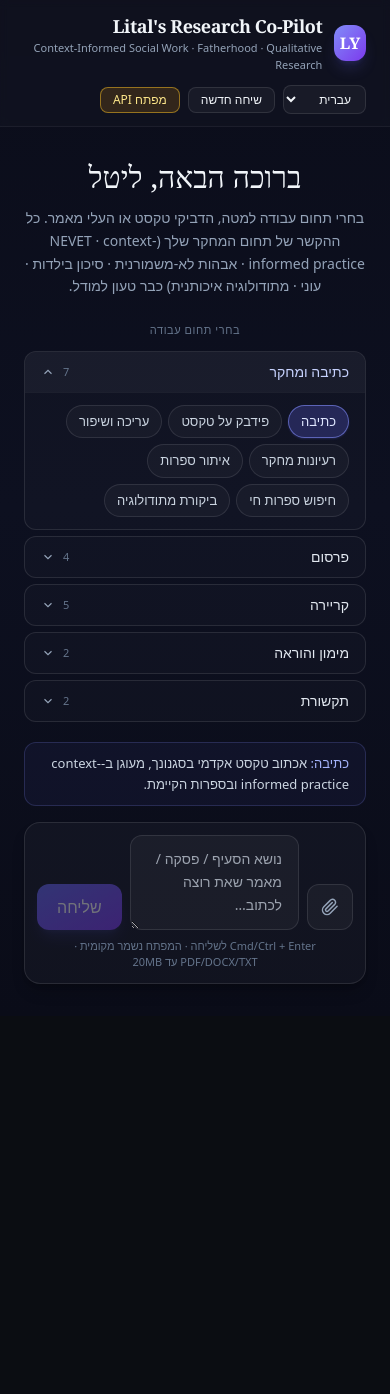
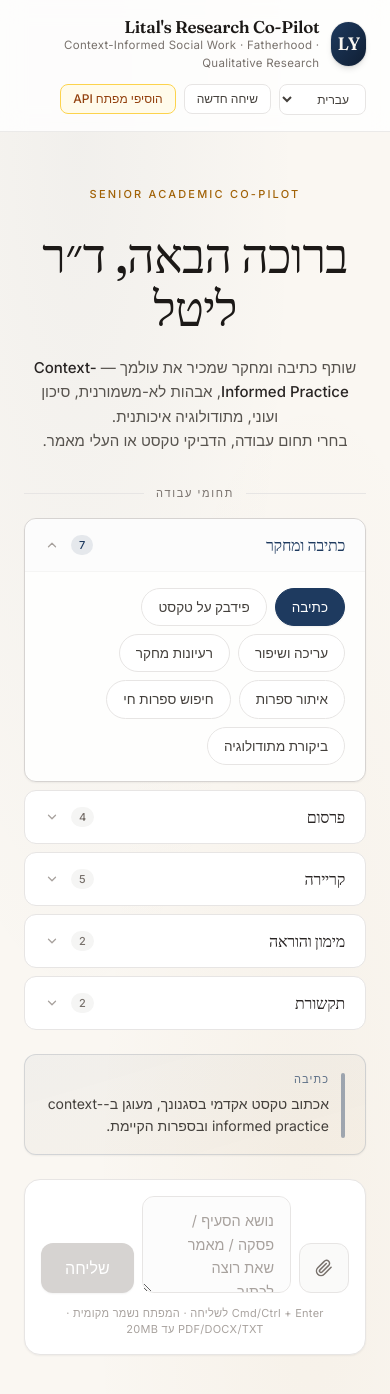
Before and after one commit to michaelavs-1/lital-research-assistant, a Next.js app: page / in a window 390 px wide. Before the commit the page ends 1016 px from the top, so only its background shows below. Built offline with nearby package versions, Linux system fonts and the light colour scheme.

Commit message:
UI redesign: warm paper palette, Fraunces display font, refined cards

```diff
--- a/app/globals.css
+++ b/app/globals.css
@@ -3,7 +3,32 @@
 @tailwind utilities;
 
 html, body { height: 100%; }
-body { background:#0b0d12; color:#e6e8ee; font-family: ui-sans-serif, system-ui, -apple-system, "Segoe UI", "Heebo", "Assistant", Arial; }
-.rtl { direction: rtl; text-align: right; }
-.bubble { white-space: pre-wrap; line-height: 1.7; }
-.bubble pre { background:#0f1320; padding:10px; border-radius:8px; overflow:auto; }
+
+body {
+  background: #faf7f2;
+  color: #1c1917;
+  font-family: 'Inter', 'Heebo', ui-sans-serif, system-ui, -apple-system, "Segoe UI", "Assistant", Arial;
+  -webkit-font-smoothing: antialiased;
+  -moz-osx-font-smoothing: grayscale;
+}
+
+.font-display {
+  font-family: 'Fraunces', 'Playfair Display', 'Georgia', 'Heebo', serif;
+  font-optical-sizing: auto;
+  letter-spacing: -0.015em;
+}
+
+.bubble { white-space: pre-wrap; line-height: 1.75; }
+.bubble pre { background: #f5f1ea; padding: 12px; border-radius: 10px; overflow: auto; }
+
+.paper-bg {
+  background-color: #faf7f2;
+  background-image:
+    radial-gradient(at 20% 10%, rgba(30, 58, 95, 0.04) 0px, transparent 50%),
+    radial-gradient(at 80% 90%, rgba(161, 98, 7, 0.04) 0px, transparent 50%);
+}
+
+::-webkit-scrollbar { width: 10px; height: 10px; }
+::-webkit-scrollbar-track { background: transparent; }
+::-webkit-scrollbar-thumb { background: #d6d3d1; border-radius: 10px; border: 2px solid #faf7f2; }
+::-webkit-scrollbar-thumb:hover { background: #a8a29e; }
--- a/app/layout.jsx
+++ b/app/layout.jsx
@@ -8,6 +8,14 @@ export const metadata = {
 export default function RootLayout({ children }) {
   return (
     <html lang="he" dir="rtl">
+      <head>
+        <link rel="preconnect" href="https://fonts.googleapis.com" />
+        <link rel="preconnect" href="https://fonts.gstatic.com" crossOrigin="anonymous" />
+        <link
+          href="https://fonts.googleapis.com/css2?family=Fraunces:ital,opsz,wght@0,9..144,400;0,9..144,500;0,9..144,600;0,9..144,700;1,9..144,400&family=Inter:wght@400;500;600;700&family=Heebo:wght@400;500;600;700&display=swap"
+          rel="stylesheet"
+        />
+      </head>
       <body>{children}</body>
     </html>
   );
--- a/app/page.jsx
+++ b/app/page.jsx
@@ -148,46 +148,46 @@ export default function Page() {
   const empty = messages.length === 0;
 
   return (
-    <div className="min-h-screen bg-gradient-to-b from-[#0b0d1a] via-[#0d1020] to-[#0a0c18] text-slate-100">
-      <header className="border-b border-white/5 backdrop-blur-sm bg-white/[0.02] sticky top-0 z-30">
-        <div className="max-w-5xl mx-auto px-6 py-3 flex flex-wrap gap-3 items-center justify-between">
+    <div className="min-h-screen paper-bg text-stone-900">
+      <header className="bg-white/80 backdrop-blur-md border-b border-stone-200/80 sticky top-0 z-30">
+        <div className="max-w-5xl mx-auto px-6 py-4 flex flex-wrap gap-3 items-center justify-between">
           <div className="flex items-center gap-3">
-            <div className="w-9 h-9 rounded-xl bg-gradient-to-br from-indigo-400 to-violet-600 flex items-center justify-center font-serif text-base font-semibold text-white shadow-lg shadow-indigo-500/20">LY</div>
+            <div className="w-11 h-11 rounded-full bg-gradient-to-br from-[#1e3a5f] to-[#0f1e33] flex items-center justify-center font-display text-lg font-semibold text-[#faf7f2] shadow-md ring-1 ring-stone-900/5">LY</div>
             <div>
-              <div className="text-lg font-serif font-semibold tracking-tight">Lital&apos;s Research Co-Pilot</div>
-              <div className="text-[11px] text-slate-400 font-light">Context-Informed Social Work · Fatherhood · Qualitative Research</div>
+              <div className="text-[17px] font-display font-semibold tracking-tight text-stone-900 leading-tight">Lital&apos;s Research Co-Pilot</div>
+              <div className="text-[11.5px] text-stone-500 font-normal tracking-wide">Context-Informed Social Work · Fatherhood · Qualitative Research</div>
             </div>
           </div>
           <div className="flex gap-2 items-center">
             <select
               value={lang}
               onChange={(e) => setLang(e.target.value)}
-              className="bg-white/[0.04] border border-white/10 rounded-lg px-2.5 py-1 text-xs hover:bg-white/[0.08] transition"
+              className="bg-white border border-stone-200 rounded-lg px-3 py-1.5 text-xs hover:border-stone-300 hover:bg-stone-50 transition text-stone-700 cursor-pointer"
             >
               <option value="he">עברית</option>
               <option value="en">English</option>
             </select>
-            <button onClick={reset} className="text-xs bg-white/[0.04] hover:bg-white/[0.08] border border-white/10 rounded-lg px-3 py-1 transition">
+            <button onClick={reset} className="text-xs bg-white hover:bg-stone-50 border border-stone-200 hover:border-stone-300 rounded-lg px-3 py-1.5 transition text-stone-700 font-medium">
               שיחה חדשה
             </button>
             <button
               onClick={() => { setKeyDraft(apiKey); setShowSettings(true); }}
-              className={"text-xs rounded-lg px-3 py-1 border transition " + (apiKey ? "bg-white/[0.04] hover:bg-white/[0.08] border-white/10" : "bg-amber-500/15 hover:bg-amber-500/25 border-amber-400/50 text-amber-200")}
+              className={"text-xs rounded-lg px-3 py-1.5 border transition font-medium " + (apiKey ? "bg-white hover:bg-stone-50 border-stone-200 hover:border-stone-300 text-stone-700" : "bg-amber-50 hover:bg-amber-100 border-amber-300 text-amber-800")}
             >
-              מפתח API
+              {apiKey ? "מפתח API" : "הוסיפי מפתח API"}
             </button>
           </div>
         </div>
       </header>
 
       {showSettings && (
-        <div className="fixed inset-0 bg-black/70 backdrop-blur-sm z-50 flex items-center justify-center p-4" onClick={() => setShowSettings(false)}>
-          <div className="bg-[#111425] border border-white/10 rounded-2xl max-w-lg w-full p-6 space-y-4 shadow-2xl" onClick={(e) => e.stopPropagation()}>
-            <div className="text-lg font-serif font-semibold">מפתח OpenAI</div>
-            <div className="text-sm text-slate-300 leading-relaxed">
-              הדביקי כאן את מפתח ה-API שלך (מתחיל ב-<code dir="ltr" className="bg-white/5 px-1 rounded">sk-</code>).
+        <div className="fixed inset-0 bg-stone-900/40 backdrop-blur-sm z-50 flex items-center justify-center p-4" onClick={() => setShowSettings(false)}>
+          <div className="bg-white rounded-2xl max-w-lg w-full p-7 space-y-4 shadow-2xl ring-1 ring-stone-900/5" onClick={(e) => e.stopPropagation()}>
+            <div className="text-xl font-display font-semibold text-stone-900">מפתח OpenAI</div>
+            <div className="text-sm text-stone-600 leading-relaxed">
+              הדביקי כאן את מפתח ה-API שלך (מתחיל ב-<code dir="ltr" className="bg-stone-100 px-1.5 py-0.5 rounded text-stone-800 text-[12px]">sk-</code>).
               נשמר מקומית בדפדפן. להשגה:
-              <a href="https://platform.openai.com/api-keys" target="_blank" rel="noreferrer" className="text-indigo-300 hover:text-indigo-200 underline mx-1">platform.openai.com/api-keys</a>
+              <a href="https://platform.openai.com/api-keys" target="_blank" rel="noreferrer" className="text-[#1e3a5f] hover:text-[#0f1e33] underline underline-offset-2 mx-1 font-medium">platform.openai.com/api-keys</a>
             </div>
             <input
               dir="ltr"
@@ -195,60 +195,71 @@ export default function Page() {
               value={keyDraft}
               onChange={(e) => setKeyDraft(e.target.value)}
               placeholder="sk-..."
-              className="w-full bg-white/[0.04] border border-white/10 rounded-xl px-3 py-2.5 outline-none focus:border-indigo-400 font-mono text-sm"
+              className="w-full bg-stone-50 border border-stone-200 rounded-xl px-4 py-3 outline-none focus:border-[#1e3a5f] focus:bg-white font-mono text-sm transition"
               autoFocus
             />
-            <div className="flex gap-2 justify-end">
-              <button onClick={() => setShowSettings(false)} className="px-4 py-2 rounded-lg bg-white/[0.04] hover:bg-white/[0.08] border border-white/10 text-sm transition">ביטול</button>
-              <button onClick={saveKey} disabled={!keyDraft.trim()} className="px-4 py-2 rounded-lg bg-indigo-500 hover:bg-indigo-400 disabled:opacity-40 text-sm font-medium transition">שמירה</button>
+            <div className="flex gap-2 justify-end pt-1">
+              <button onClick={() => setShowSettings(false)} className="px-4 py-2 rounded-lg bg-white hover:bg-stone-50 border border-stone-200 text-sm font-medium text-stone-700 transition">ביטול</button>
+              <button onClick={saveKey} disabled={!keyDraft.trim()} className="px-5 py-2 rounded-lg bg-[#1e3a5f] hover:bg-[#0f1e33] disabled:opacity-40 disabled:cursor-not-allowed text-sm font-medium text-white transition shadow-sm">שמירה</button>
             </div>
-            <div className="text-[11px] text-slate-500">עלויות ה-API מחויבות ישירות לחשבון ה-OpenAI שלך.</div>
+            <div className="text-[11.5px] text-stone-500 pt-1">עלויות ה-API מחויבות ישירות לחשבון ה-OpenAI שלך.</div>
           </div>
         </div>
       )}
 
-      <div className="max-w-5xl mx-auto px-6 pb-8">
+      <div className="max-w-5xl mx-auto px-6 pb-10">
         {empty && (
-          <section className="pt-8 pb-6 text-center space-y-3">
-            <div className="text-3xl font-serif font-medium text-slate-100">ברוכה הבאה, ליטל</div>
-            <div className="text-slate-400 text-sm leading-relaxed max-w-2xl mx-auto">
-              בחרי תחום עבודה למטה, הדביקי טקסט או העלי מאמר. כל ההקשר של תחום המחקר שלך
-              (NEVET · context-informed practice · אבהות לא-משמורנית · סיכון בילדות · עוני · מתודולוגיה איכותנית)
-              כבר טעון למודל.
+          <section className="pt-12 pb-8 text-center space-y-4">
+            <div className="inline-block">
+              <div className="text-[11px] uppercase tracking-[0.2em] text-[#a16207] font-medium mb-3">Senior Academic Co-Pilot</div>
             </div>
+            <h1 className="font-display text-5xl md:text-[56px] font-medium text-stone-900 leading-[1.1]">
+              ברוכה הבאה, ד״ר ליטל
+            </h1>
+            <p className="text-stone-600 text-[15px] leading-relaxed max-w-2xl mx-auto pt-1">
+              שותף כתיבה ומחקר שמכיר את עולמך —
+              <span className="text-stone-800 font-medium"> Context-Informed Practice</span>,
+              אבהות לא-משמורנית, סיכון ועוני, מתודולוגיה איכותנית.
+              <br />
+              בחרי תחום עבודה, הדביקי טקסט או העלי מאמר.
+            </p>
           </section>
         )}
 
         {empty && (
-          <section className="mb-5" dir="rtl">
-            <div className="text-[11px] font-medium tracking-wider text-slate-500 mb-3 text-center">בחרי תחום עבודה</div>
-            <div className="space-y-1.5 max-w-3xl mx-auto">
+          <section className="mb-6" dir="rtl">
+            <div className="flex items-center gap-3 mb-4 max-w-3xl mx-auto">
+              <div className="h-px flex-1 bg-stone-200"></div>
+              <div className="text-[11px] font-medium tracking-[0.15em] text-stone-500 uppercase">תחומי עבודה</div>
+              <div className="h-px flex-1 bg-stone-200"></div>
+            </div>
+            <div className="space-y-2 max-w-3xl mx-auto">
               {CATEGORIES.map((cat) => {
                 const open = expandedCat === cat.name;
                 const hasActive = cat.modes.includes(mode);
                 return (
-                  <div key={cat.name} className="border border-white/10 rounded-xl bg-white/[0.02] overflow-hidden">
+                  <div key={cat.name} className={"border rounded-xl bg-white overflow-hidden transition-all " + (open || hasActive ? "border-stone-300 shadow-sm" : "border-stone-200 hover:border-stone-300")}>
                     <button
                       onClick={() => setExpandedCat(open ? "" : cat.name)}
-                      className={"w-full flex items-center justify-between px-4 py-2.5 text-sm transition " + (open ? "bg-white/[0.04]" : "hover:bg-white/[0.03]")}
+                      className={"w-full flex items-center justify-between px-5 py-3.5 text-[15px] transition group " + (open ? "bg-stone-50/50" : "hover:bg-stone-50/40")}
                     >
-                      <span className={"font-medium " + (hasActive ? "text-indigo-200" : "text-slate-200")}>{cat.name}</span>
-                      <span className="flex items-center gap-2">
-                        <span className="text-[11px] text-slate-500">{cat.modes.length}</span>
-                        <svg width="14" height="14" viewBox="0 0 24 24" fill="none" stroke="currentColor" strokeWidth="2" className={"text-slate-400 transition-transform " + (open ? "rotate-180" : "")}><polyline points="6 9 12 15 18 9"/></svg>
+                      <span className={"font-display font-medium text-[16px] " + (hasActive ? "text-[#1e3a5f]" : "text-stone-800 group-hover:text-stone-900")}>{cat.name}</span>
+                      <span className="flex items-center gap-3">
+                        <span className={"text-[11px] font-medium px-2 py-0.5 rounded-full " + (hasActive ? "bg-[#1e3a5f]/10 text-[#1e3a5f]" : "bg-stone-100 text-stone-500")}>{cat.modes.length}</span>
+                        <svg width="14" height="14" viewBox="0 0 24 24" fill="none" stroke="currentColor" strokeWidth="2.2" strokeLinecap="round" strokeLinejoin="round" className={"text-stone-400 transition-transform " + (open ? "rotate-180" : "")}><polyline points="6 9 12 15 18 9"/></svg>
                       </span>
                     </button>
                     {open && (
-                      <div className="flex flex-wrap gap-1.5 px-4 py-3 border-t border-white/5">
+                      <div className="flex flex-wrap gap-2 px-5 py-4 border-t border-stone-100 bg-stone-50/30">
                         {cat.modes.map((k) => (
                           <button
                             key={k}
                             onClick={() => setMode(k)}
                             className={
-                              "text-[13px] px-3 py-1.5 rounded-full border transition-all " +
+                              "text-[13.5px] px-4 py-2 rounded-full border font-medium transition-all " +
                               (mode === k
-                                ? "bg-indigo-500/25 border-indigo-400/60 text-indigo-100 shadow-sm shadow-indigo-500/20"
-                                : "bg-white/[0.03] border-white/10 text-slate-300 hover:bg-white/[0.08] hover:border-white/20")
+                                ? "bg-[#1e3a5f] border-[#1e3a5f] text-white shadow-sm"
+                                : "bg-white border-stone-200 text-stone-700 hover:border-[#1e3a5f]/40 hover:text-[#1e3a5f] hover:bg-[#1e3a5f]/[0.03]")
                             }
                           >
                             {MODES[k].label}
@@ -264,17 +275,17 @@ export default function Page() {
         )}
 
         {!empty && (
-          <div className="sticky top-[60px] z-20 -mx-6 px-6 py-2 bg-[#0b0d1a]/80 backdrop-blur-sm border-b border-white/5">
+          <div className="sticky top-[73px] z-20 -mx-6 px-6 py-2.5 bg-[#faf7f2]/90 backdrop-blur-md border-b border-stone-200/60">
             <div className="flex flex-wrap gap-1.5 justify-center">
               {Object.keys(MODES).map((k) => (
                 <button
                   key={k}
                   onClick={() => setMode(k)}
                   className={
-                    "text-[12px] px-2.5 py-1 rounded-full border transition-all " +
+                    "text-[12px] px-2.5 py-1 rounded-full border transition-all font-medium " +
                     (mode === k
-                      ? "bg-indigo-500/25 border-indigo-400/60 text-indigo-100"
-                      : "bg-white/[0.03] border-white/10 text-slate-400 hover:bg-white/[0.08]")
+                      ? "bg-[#1e3a5f] border-[#1e3a5f] text-white"
+                      : "bg-white border-stone-200 text-stone-600 hover:border-stone-300 hover:text-stone-900")
                   }
                 >
                   {MODES[k].label}
@@ -284,23 +295,29 @@ export default function Page() {
           </div>
         )}
 
-        <div className="text-[13px] text-slate-300 bg-indigo-500/[0.06] border border-indigo-400/20 rounded-xl px-4 py-2.5 my-4 leading-relaxed">
-          <span className="text-indigo-300 font-medium">{MODES[mode].label}:</span> {MODES[mode].hint}
+        <div className="bg-gradient-to-br from-[#1e3a5f]/[0.04] to-[#a16207]/[0.03] border border-[#1e3a5f]/15 rounded-xl px-5 py-4 my-6 leading-relaxed shadow-sm">
+          <div className="flex items-start gap-3">
+            <div className="w-1 self-stretch bg-[#1e3a5f]/40 rounded-full flex-shrink-0 mt-0.5"></div>
+            <div className="flex-1">
+              <div className="text-[11px] font-medium tracking-[0.1em] uppercase text-[#1e3a5f]/70 mb-1">{MODES[mode].label}</div>
+              <div className="text-[14px] text-stone-700">{MODES[mode].hint}</div>
+            </div>
+          </div>
         </div>
 
         {!empty && (
-          <main ref={scrollerRef} className="space-y-5 mb-5">
+          <main ref={scrollerRef} className="space-y-6 mb-6">
             {messages.map((m, i) => (
               <div key={i}>
-                <div className="text-[11px] uppercase tracking-wider text-slate-500 mb-1.5">
+                <div className="text-[11px] uppercase tracking-[0.12em] text-stone-500 mb-2 font-medium">
                   {m.role === "user" ? "את" : "Co-Pilot"}
                 </div>
                 <div
                   className={
-                    "rounded-2xl px-5 py-3.5 border leading-relaxed whitespace-pre-wrap " +
+                    "rounded-2xl px-6 py-4 border leading-relaxed whitespace-pre-wrap bubble " +
                     (m.role === "user"
-                      ? "bg-indigo-500/10 border-indigo-400/25 text-slate-100"
-                      : "bg-white/[0.03] border-white/10 text-slate-200")
+                      ? "bg-white border-stone-200 text-stone-800 shadow-sm"
+                      : "bg-[#1e3a5f]/[0.025] border-[#1e3a5f]/15 text-stone-800")
                   }
                 >
                   {m.content || (busy && i === messages.length - 1 ? "…" : "")}
@@ -310,10 +327,11 @@ export default function Page() {
           </main>
         )}
 
-        <div className="bg-white/[0.03] border border-white/10 rounded-2xl p-3 shadow-lg shadow-black/20">
+        <div className="bg-white border border-stone-200 rounded-2xl p-4 shadow-sm hover:shadow-md transition-shadow">
           {uploadedFile && (
-            <div className="mb-2 text-[12px] text-indigo-300 bg-indigo-500/10 border border-indigo-400/20 rounded-lg px-3 py-1.5 inline-block">
-              קובץ הועלה: {uploadedFile}
+            <div className="mb-3 text-[12px] text-[#1e3a5f] bg-[#1e3a5f]/[0.06] border border-[#1e3a5f]/20 rounded-lg px-3 py-1.5 inline-flex items-center gap-2">
+              <svg width="12" height="12" viewBox="0 0 24 24" fill="none" stroke="currentColor" strokeWidth="2.5" strokeLinecap="round" strokeLinejoin="round"><polyline points="20 6 9 17 4 12"/></svg>
+              <span className="font-medium">{uploadedFile}</span>
             </div>
           )}
           <div className="flex gap-2 items-end">
@@ -328,9 +346,11 @@ export default function Page() {
               onClick={() => fileInputRef.current?.click()}
               disabled={uploading}
               title="העלי מאמר (PDF/DOCX/TXT)"
-              className="shrink-0 h-[46px] w-[46px] flex items-center justify-center bg-white/[0.04] hover:bg-white/[0.08] border border-white/10 rounded-xl text-slate-400 hover:text-slate-200 transition disabled:opacity-40"
+              className="shrink-0 h-[50px] w-[50px] flex items-center justify-center bg-stone-50 hover:bg-stone-100 border border-stone-200 hover:border-stone-300 rounded-xl text-stone-500 hover:text-[#1e3a5f] transition disabled:opacity-40"
             >
-              {uploading ? "…" : (
+              {uploading ? (
+                <div className="w-4 h-4 border-2 border-stone-300 border-t-[#1e3a5f] rounded-full animate-spin"></div>
+              ) : (
                 <svg width="18" height="18" viewBox="0 0 24 24" fill="none" stroke="currentColor" strokeWidth="2" strokeLinecap="round" strokeLinejoin="round"><path d="m21.44 11.05-9.19 9.19a6 6 0 0 1-8.49-8.49l8.57-8.57A4 4 0 1 1 17.98 8.8l-8.57 8.57a2 2 0 0 1-2.83-2.83l8.49-8.48"/></svg>
               )}
             </button>
@@ -345,17 +365,21 @@ export default function Page() {
               }}
               placeholder={MODES[mode].placeholder}
               rows={3}
-              className="flex-1 bg-white/[0.04] border border-white/10 rounded-xl px-4 py-3 outline-none focus:border-indigo-400/60 focus:bg-white/[0.06] resize-y transition text-[14px] leading-relaxed"
+              className="flex-1 bg-stone-50/50 border border-stone-200 rounded-xl px-4 py-3 outline-none focus:border-[#1e3a5f] focus:bg-white resize-y transition text-[14.5px] leading-relaxed text-stone-800 placeholder:text-stone-400"
             />
             <button
               onClick={send}
               disabled={busy || !input.trim()}
-              className="h-[46px] bg-gradient-to-br from-indigo-500 to-violet-600 hover:from-indigo-400 hover:to-violet-500 disabled:opacity-40 disabled:cursor-not-allowed px-5 rounded-xl text-white font-medium shadow-lg shadow-indigo-500/20 transition"
+              className="h-[50px] bg-[#1e3a5f] hover:bg-[#0f1e33] disabled:bg-stone-300 disabled:cursor-not-allowed px-6 rounded-xl text-white font-medium shadow-sm hover:shadow-md transition-all"
             >
-              {busy ? "…" : "שליחה"}
+              {busy ? (
+                <div className="w-4 h-4 border-2 border-white/40 border-t-white rounded-full animate-spin mx-auto"></div>
+              ) : (
+                "שליחה"
+              )}
             </button>
           </div>
-          <div className="text-[11px] text-slate-500 text-center mt-2">
+          <div className="text-[11px] text-stone-400 text-center mt-3 tracking-wide">
             Cmd/Ctrl + Enter לשליחה · המפתח נשמר מקומית · PDF/DOCX/TXT עד 20MB
           </div>
         </div>
```
